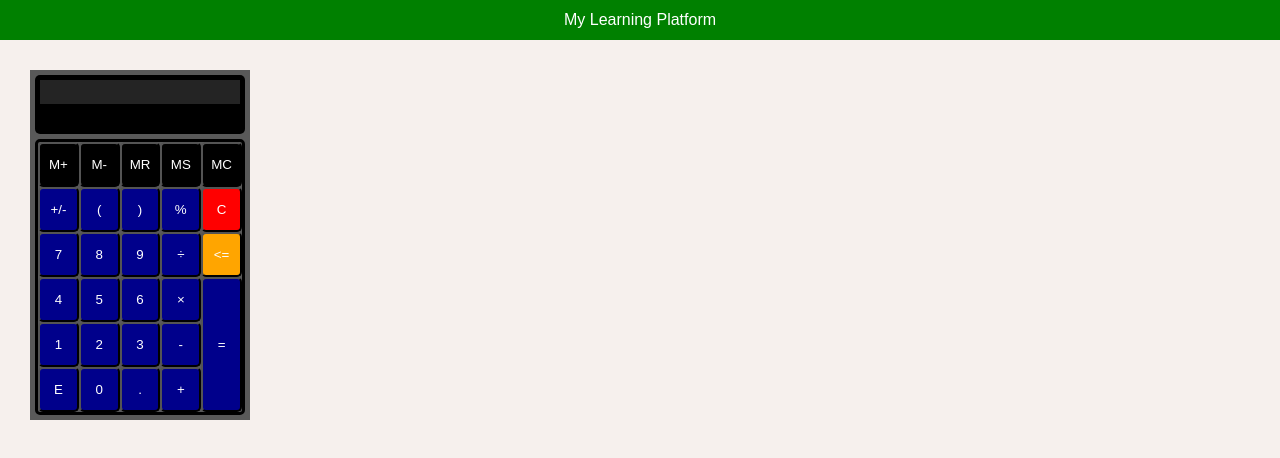
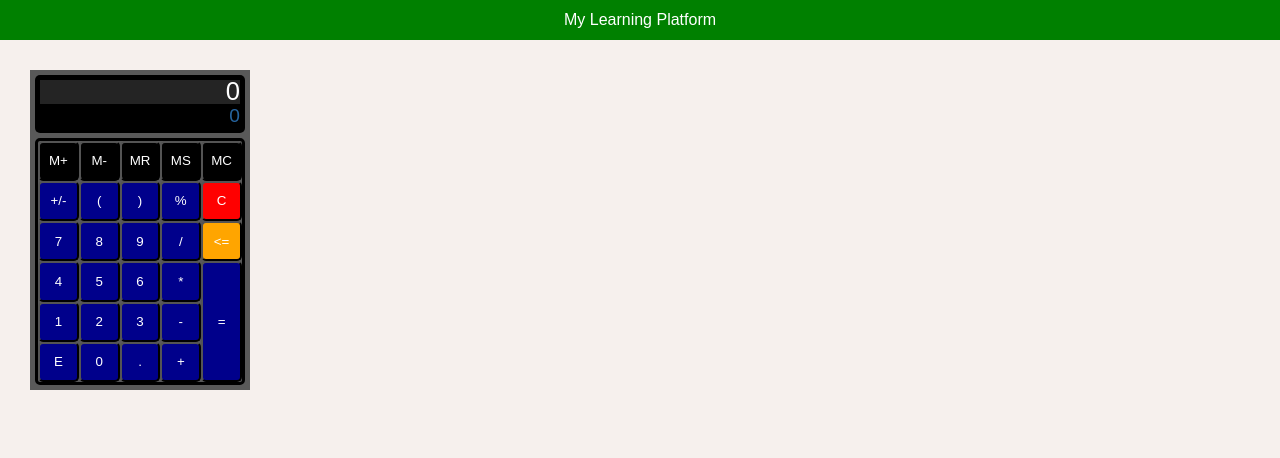
Before and after one commit to vikhulei/learnPlatform, a React (Create React App) app: page / in a window 1280 px wide. Shown: the top 458 px of the page. Built offline with nearby package versions, Linux system fonts and the light colour scheme; the HTML template or start-up script is replaced by a standard one.

Commit message:
main functions done

```diff
--- a/src/apps/calculator/Calculator.js
+++ b/src/apps/calculator/Calculator.js
@@ -5,22 +5,35 @@ import { Frame, Output, Result, Calculation, ButtonsWraper, Button, BlackButton,
 
 const Calculator = () => {
 
-    const [prevInput, setPrevInput] = useState("")
-    const [input, setInput] = useState("")
+    const [result, setResult] = useState(0)
+    const [calculation, setCalculation] = useState(0)
 
-    const test = (e) => {
-        let numberKey = +e.target.innerHTML
-        if (isNaN(numberKey) === false) {
-            setPrevInput(+prevInput+(+e.target.innerHTML));
+    const keyPress = (e) => {
+        if (calculation === 0) {
+            setCalculation(e.target.innerHTML)
+        } else {
+            setCalculation(calculation+(e.target.innerHTML))
         }
-        setInput(input+(e.target.innerHTML))
+    }
+
+    const clear = () => {
+        setResult(0)
+        setCalculation(0)
+    }
+
+    const equals = () => {
+        setResult(eval(calculation))
+    }
+
+    const backSpace = () => {
+        setCalculation(calculation.slice(0, -1))
     }
 
     return (
         <Frame>
             <Output>
-                <Result>{prevInput}</Result>
-                <Calculation>{input}</Calculation>
+                <Result>{result}</Result>
+                <Calculation>{calculation}</Calculation>
             </Output>
             <ButtonsWraper>
                 <BlackButton>M+</BlackButton>
@@ -32,25 +45,25 @@ const Calculator = () => {
                 <Button>&#40;</Button>
                 <Button>&#41;</Button>
                 <Button>%</Button>
-                <Button red="true" onClick={test}>C</Button>
-                <Button onClick={test}>7</Button>
-                <Button onClick={test}>8</Button>
-                <Button>9</Button>
-                <Button>÷</Button>
-                <Button orange="true">&lt;=</Button>
-                <Button>4</Button>
-                <Button>5</Button>
-                <Button>6</Button>
-                <Button>×</Button>
-                <ButtonEquals>=</ButtonEquals>
-                <Button>1</Button>
-                <Button>2</Button>
-                <Button>3</Button>
-                <Button>-</Button>
+                <Button red="true" onClick={clear}>C</Button>
+                <Button onClick={keyPress}>7</Button>
+                <Button onClick={keyPress}>8</Button>
+                <Button onClick={keyPress}>9</Button>
+                <Button onClick={keyPress}>/</Button>
+                <Button orange="true" onClick={backSpace}>&lt;=</Button>
+                <Button onClick={keyPress}>4</Button>
+                <Button onClick={keyPress}>5</Button>
+                <Button onClick={keyPress}>6</Button>
+                <Button onClick={keyPress}>*</Button>
+                <ButtonEquals onClick={equals}>=</ButtonEquals>
+                <Button onClick={keyPress}>1</Button>
+                <Button onClick={keyPress}>2</Button>
+                <Button onClick={keyPress}>3</Button>
+                <Button onClick={keyPress}>-</Button>
                 <Button>E</Button>
-                <Button>0</Button>
-                <Button>.</Button>
-                <Button onClick={test}>+</Button>
+                <Button onClick={keyPress}>0</Button>
+                <Button onClick={keyPress}>.</Button>
+                <Button onClick={keyPress}>+</Button>
             </ButtonsWraper>
         </Frame>
     )
--- a/src/apps/calculator/CalculatorStyle.js
+++ b/src/apps/calculator/CalculatorStyle.js
@@ -4,7 +4,7 @@ import { css } from "styled-components"
 const Frame = styled.div`
     position: relative;
     width: 220px;
-    height: 350px;
+    height: 320px;
     background-color: #595959;
     padding: 5px;
     display: flex;
@@ -29,7 +29,7 @@ const Result = styled.div`
     align-items: center;
     justify-content: right;
     font-weight: 300;
-    font-size: 1.8rem;
+    font-size: 1.6rem;
 `
 
 const Calculation = styled(Result)`
```
